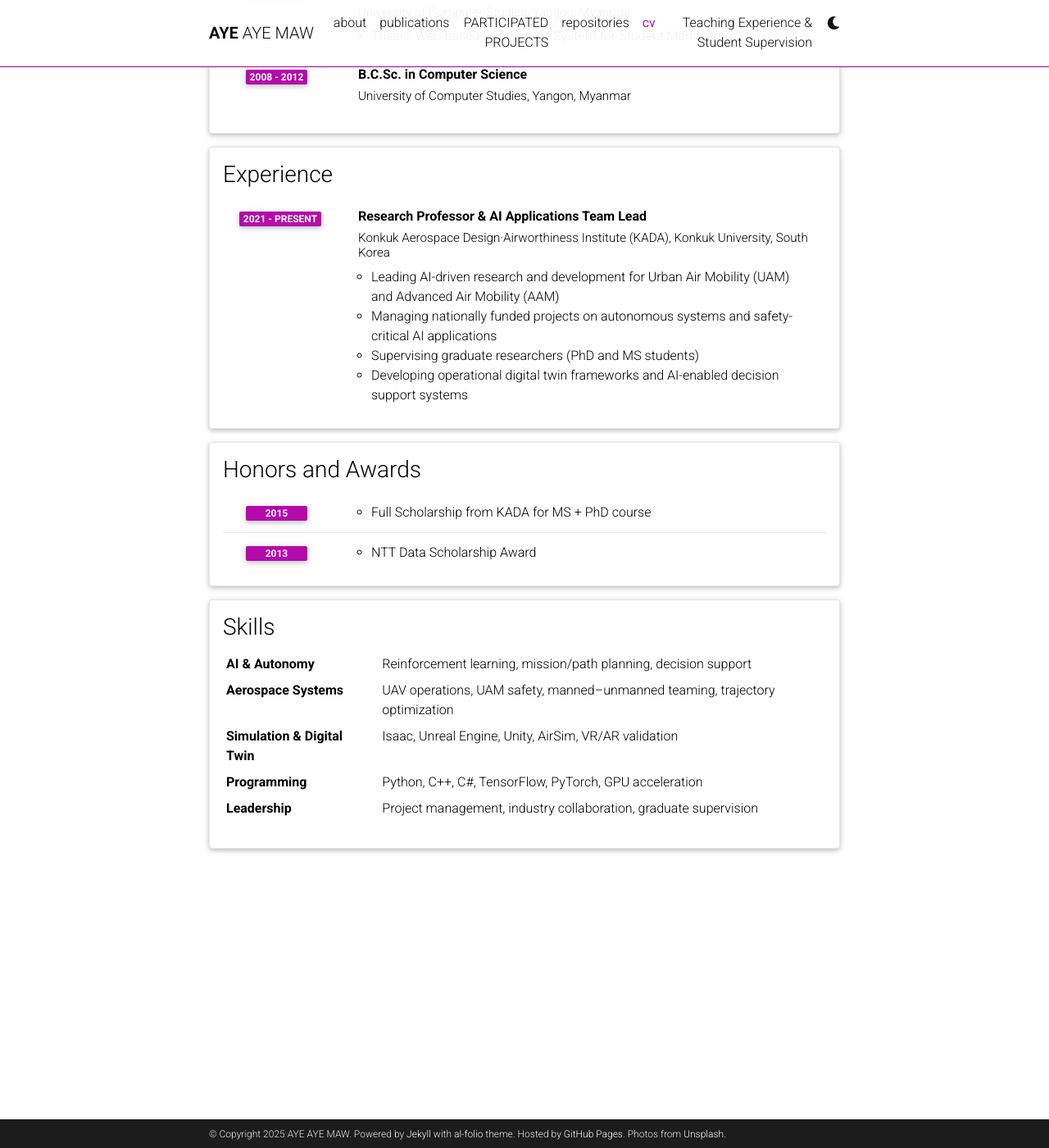
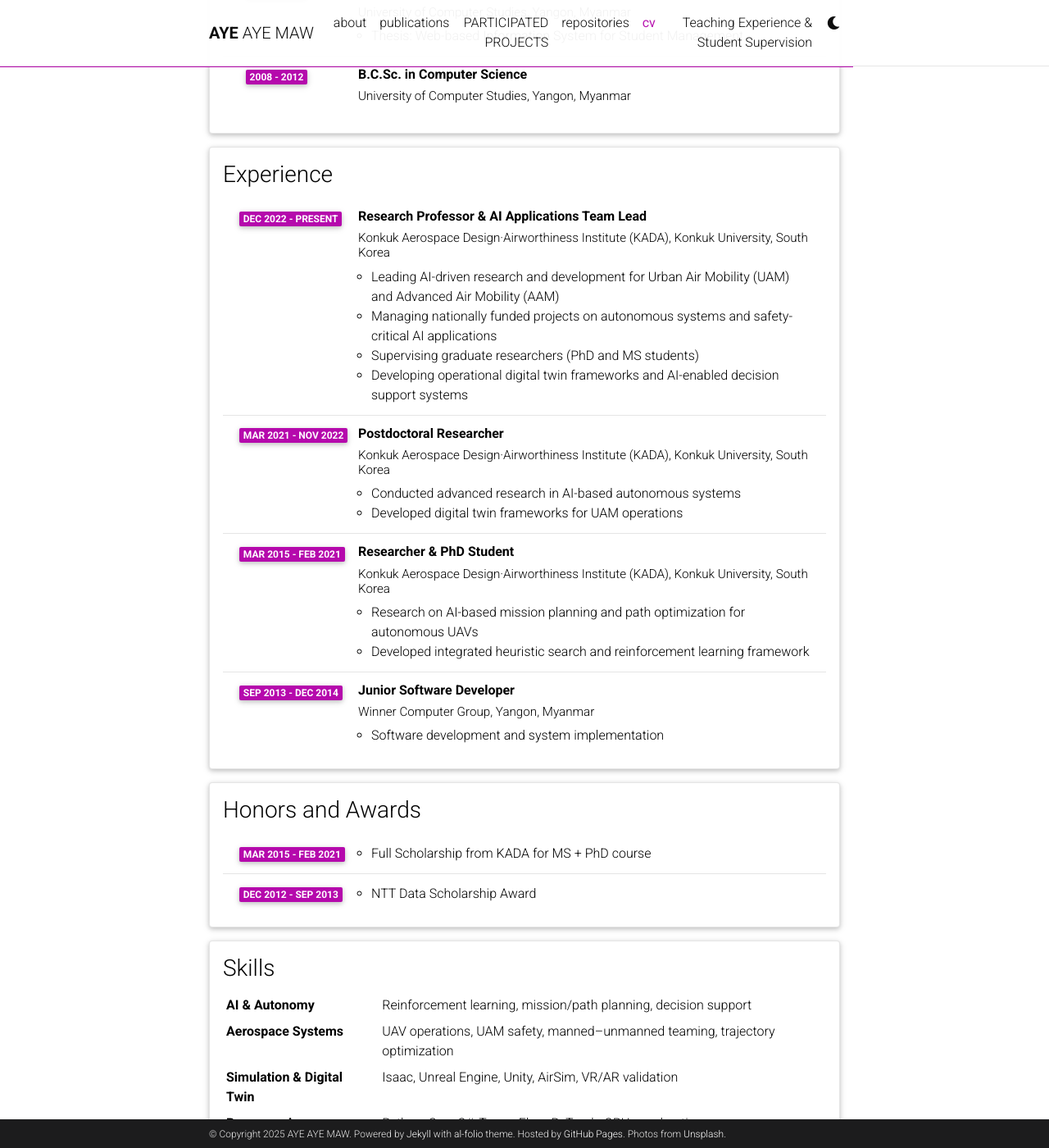
Before and after one commit to miayemaw/miayemaw.github.io, a Jekyll site: the page built from _pages/cv.md, in a window 1280 px wide and 1400 px high, scrolled down 703 px. Shown: the whole window at 82% size. Built offline with Jekyll 4.4.1, drawn with Linux system fonts in a browser that asks for light colours; comment, search, counter and statistics services are not loaded; a style sheet for code colours, icons or effects is not loaded.

Commit message:
Update CV with complete work experience and corrected scholarship dates

```diff
--- a/_data/cv.yml
+++ b/_data/cv.yml
@@ -30,19 +30,36 @@
   contents:
     - title: Research Professor & AI Applications Team Lead
       institution: Konkuk Aerospace Design·Airworthiness Institute (KADA), Konkuk University, South Korea
-      year: 2021 - Present
+      year: Dec 2022 - Present
       description:
         - Leading AI-driven research and development for Urban Air Mobility (UAM) and Advanced Air Mobility (AAM)
         - Managing nationally funded projects on autonomous systems and safety-critical AI applications
         - Supervising graduate researchers (PhD and MS students)
         - Developing operational digital twin frameworks and AI-enabled decision support systems
+    - title: Postdoctoral Researcher
+      institution: Konkuk Aerospace Design·Airworthiness Institute (KADA), Konkuk University, South Korea
+      year: Mar 2021 - Nov 2022
+      description:
+        - Conducted advanced research in AI-based autonomous systems
+        - Developed digital twin frameworks for UAM operations
+    - title: Researcher & PhD Student
+      institution: Konkuk Aerospace Design·Airworthiness Institute (KADA), Konkuk University, South Korea
+      year: Mar 2015 - Feb 2021
+      description:
+        - Research on AI-based mission planning and path optimization for autonomous UAVs
+        - Developed integrated heuristic search and reinforcement learning framework
+    - title: Junior Software Developer
+      institution: Winner Computer Group, Yangon, Myanmar
+      year: Sep 2013 - Dec 2014
+      description:
+        - Software development and system implementation
 - title: Honors and Awards
   type: time_table
   contents:
-    - year: 2015
+    - year: Mar 2015 - Feb 2021
       items:
         - Full Scholarship from KADA for MS + PhD course
-    - year: 2013
+    - year: Dec 2012 - Sep 2013
       items:
         - NTT Data Scholarship Award
 - title: Skills
```
